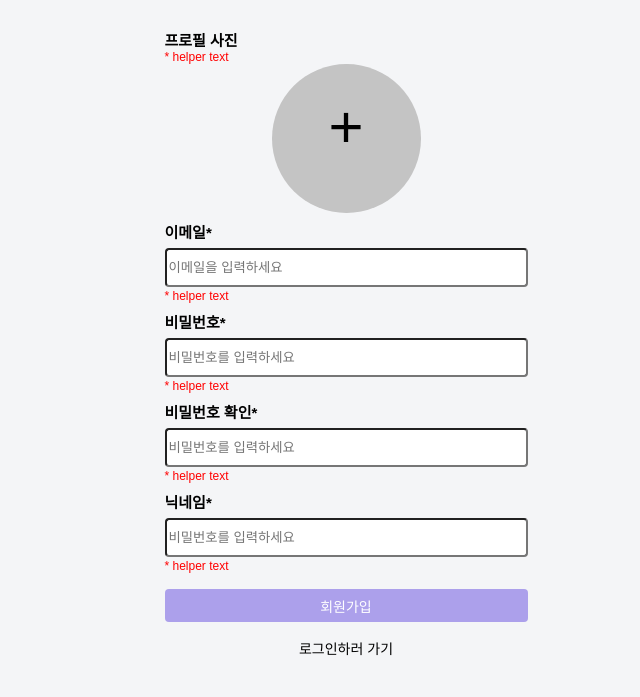
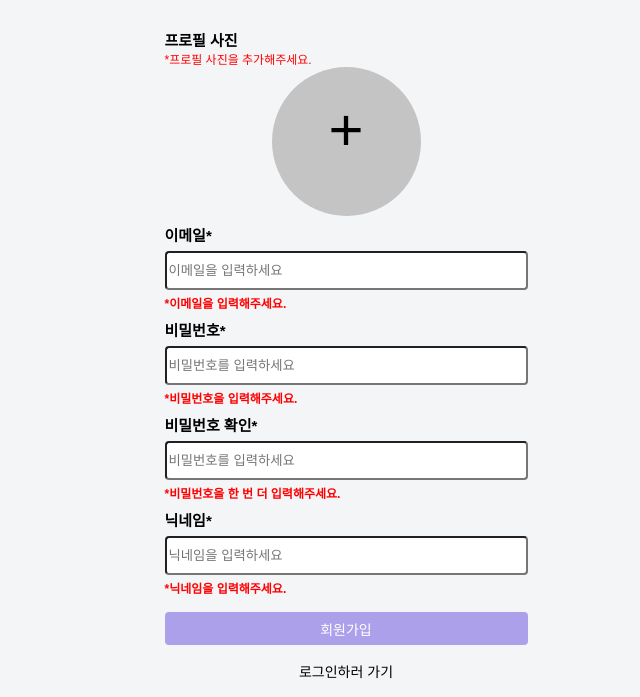
Before and after one commit to jjikky/5-jikky-kim-vanila-fe, a website: page views/register.html in a window 1280 px wide. Shown: the part 218-915 px from the top of the page, without its empty margins (294-934 px from the left). Before the commit the page ends 892 px from the top, so only its background shows below. Drawn offline with Linux system fonts and the light colour scheme; a web font is replaced by a local one.

Commit message:
💄 register 페이지 form label 적용

```diff
--- a/public/styles/register.css
+++ b/public/styles/register.css
@@ -57,12 +57,12 @@ img {
     display: none;
 }
 
-#register-box > form > input {
+input {
     height: var(--input-height);
     width: var(--input-width);
     border-radius: 4px;
     margin-top: 6px;
-	margin-bottom: 2px;
+    margin-bottom: 4px;
 }
 
 #register-box > form > button {
--- a/views/register.html
+++ b/views/register.html
@@ -33,7 +33,7 @@
             <div id="register-box">
                 <form>
                     <div class="register-label">프로필 사진</div>
-                    <div class="helper-text">* helper text</div>
+                    <div id="profile-helper" class="helper-text">*프로필 사진을 추가해주세요.</div>
                     <div class="image-box">
                         <label id="image-input" for="profile">
                             <div id="add-icon">+</div>
@@ -43,41 +43,34 @@
                     <div class="image-box">
                         <img id="preview" />
                     </div>
-
-                    <input type="file" id="profile" onchange="readURL(this);" />
-                    <div class="register-label">이메일*</div>
-                    <input type="text" placeholder="이메일을 입력하세요" />
-                    <div class="helper-text">* helper text</div>
-                    <div class="register-label">비밀번호*</div>
-                    <input type="password" placeholder="비밀번호를 입력하세요" />
-                    <div class="helper-text">* helper text</div>
-                    <div class="register-label">비밀번호 확인*</div>
-                    <input type="password" placeholder="비밀번호를 입력하세요" />
-                    <div class="helper-text">* helper text</div>
-                    <div class="register-label">닉네임*</div>
-                    <input type="text" placeholder="비밀번호를 입력하세요" />
-                    <div class="helper-text">* helper text</div>
-                    <button type="submit">회원가입</button>
+                    <input type="file" id="profile" />
+                    <label for="email" class="register-label">
+                        <div>이메일*</div>
+                        <input id="email" type="text" placeholder="이메일을 입력하세요" />
+                        <div id="email-helper" class="helper-text">*이메일을 입력해주세요.</div>
+                    </label>
+                    <label for="password" class="register-label">
+                        <div>비밀번호*</div>
+                        <input id="password" type="password" placeholder="비밀번호를 입력하세요" />
+                        <div id="password-helper" class="helper-text">*비밀번호을 입력해주세요.</div>
+                    </label>
+                    <label for="password2" class="register-label">
+                        <div>비밀번호 확인*</div>
+                        <input id="password2" type="password" placeholder="비밀번호를 입력하세요" />
+                        <div id="password-helper2" class="helper-text">*비밀번호을 한 번 더 입력해주세요.</div>
+                    </label>
+                    <label for="nickname" class="register-label">
+                        <div>닉네임*</div>
+                        <input id="nickname" type="text" placeholder="닉네임을 입력하세요" />
+                        <div id="nickname-helper" class="helper-text">*닉네임을 입력해주세요.</div>
+                    </label>
+                    <button type="button">회원가입</button>
                 </form>
             </div>
             <div id="go-login">
                 <a href="http://localhost:3000/login">로그인하러 가기</a>
             </div>
         </section>
-        <script>
-            function readURL(input) {
-                if (input.files && input.files[0]) {
-                    var reader = new FileReader();
-                    reader.onload = function (e) {
-                        document.getElementById('preview').src = e.target.result;
-                    };
-                    reader.readAsDataURL(input.files[0]);
-                    document.getElementById('image-input').style.display = 'none';
-                    document.getElementById('preview').style.display = 'block';
-                } else {
-                    document.getElementById('preview').src = '';
-                }
-            }
-        </script>
+        <script type="text/javascript" src="http://localhost:3000/script/register.js"></script>
     </body>
 </html>
```
Lines whose indentation alone changed are shown as unchanged.
